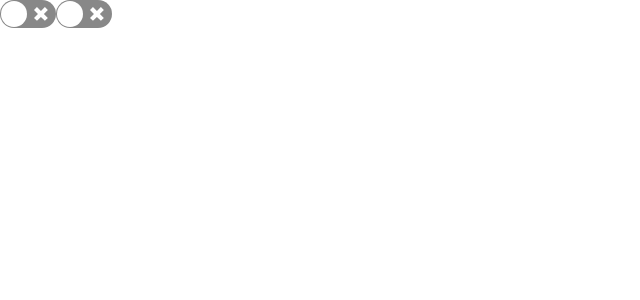
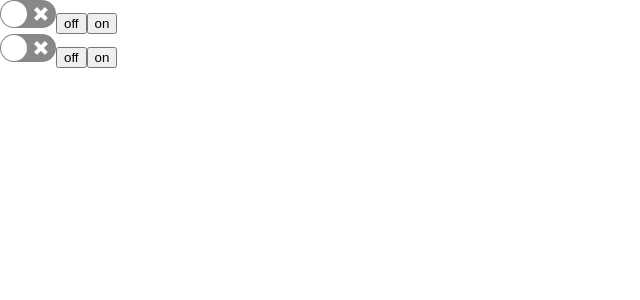
Before and after one commit to Yacarreon93/training-advanced-react-component-patterns, a React (Create React App) app: page / in a window 1280 px wide. Shown: the top 300 px of the page, without its empty margins (0-640 px from the left). Built offline with nearby package versions, Linux system fonts and the light colour scheme.

Commit message:
[LS14] Add on/off buttons to Toggle

```diff
--- a/src/lessons/lesson14.js
+++ b/src/lessons/lesson14.js
@@ -99,10 +99,20 @@ class Toggle extends Component {
     ...props,
   });
 
+  handleOffClick = () => this.toggle({ on: false });
+
+  handleOnClick = () => this.toggle({ on: true });
+
   render() {
     return this.props.children
       ? this.props.children(this.getStateAndHelpers())
-      : <Switch {...this.getTogglerProps({ checked: this.getStateAndHelpers().on })} />;
+      : (
+        <div>
+          <Switch {...this.getTogglerProps({ checked: this.getStateAndHelpers().on })} />
+          <button onClick={this.handleOffClick}>off</button>
+          <button onClick={this.handleOnClick}>on</button>
+        </div>
+      );
   }
 }
 
```
